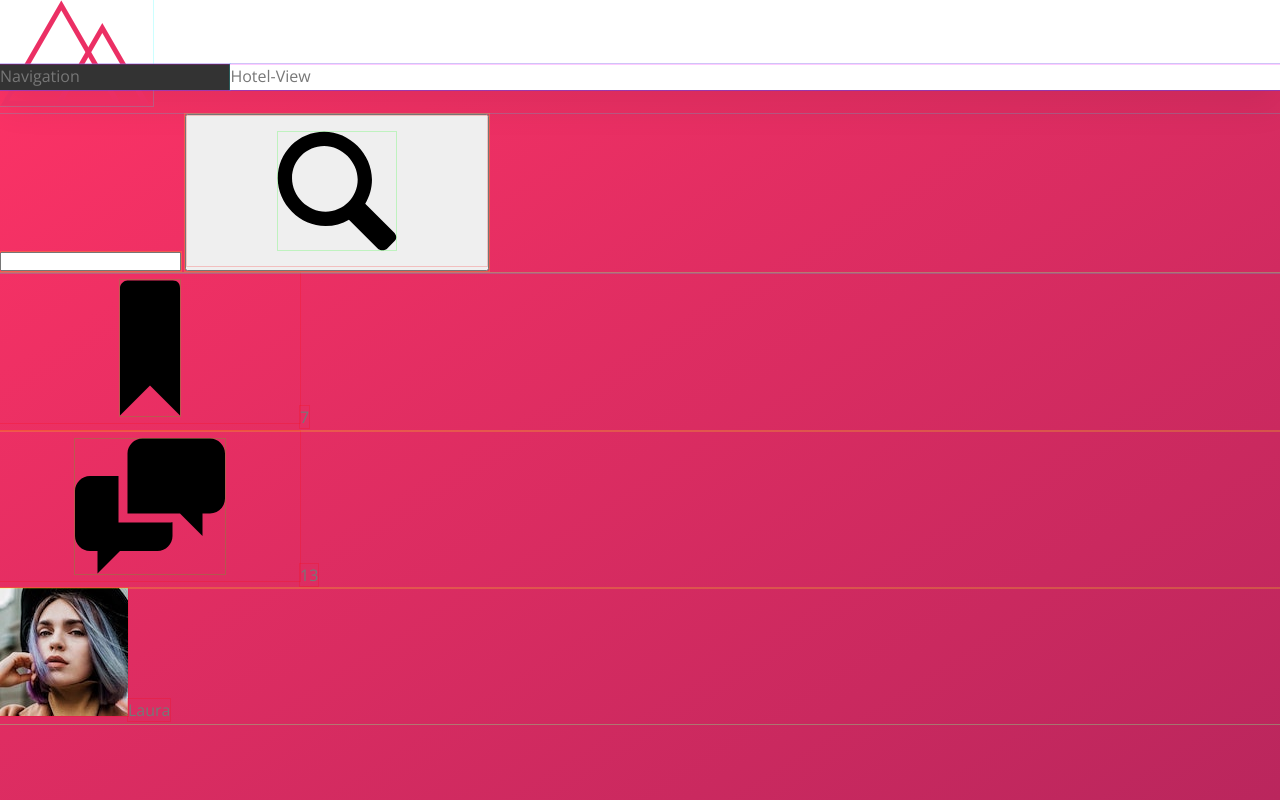
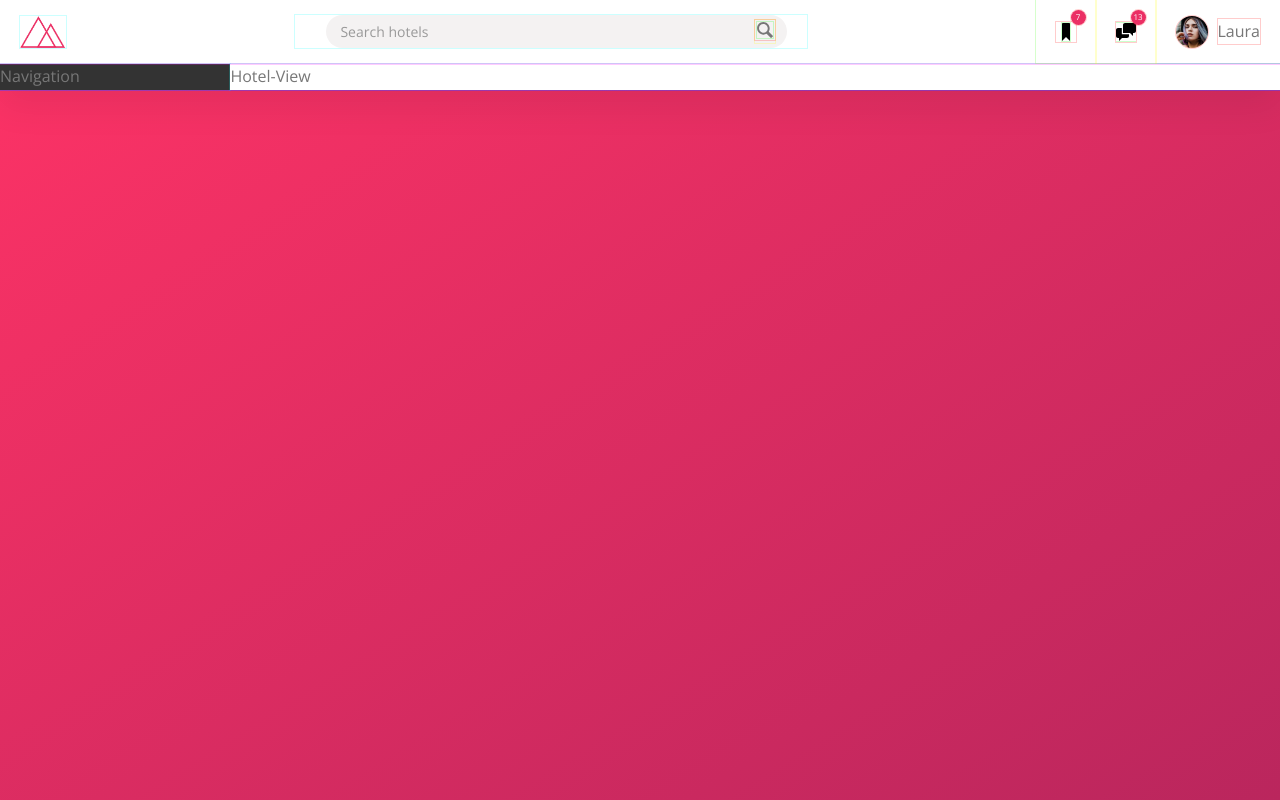
Before and after one commit to reinhardliess/trillo, a website: page index.html in a window 1280 px wide. Drawn offline with nearby package versions, Linux system fonts and the light colour scheme; files that its build step writes are made by us from their sources.

Commit message:
feat: add styles for header

```diff
--- a/index.html
+++ b/index.html
@@ -17,9 +17,9 @@
     <div class="container">
       <header class="header">
         <img src="./img/logo.png" alt="Company Logo" class="logo" />
-        <form action="#" class="search">
-          <input type="text" class="search__input" />
-          <button class="search__button">
+        <form action="/" method="get" class="search">
+          <input type="text" class="search__input" placeholder="Search hotels" />
+          <button type="submit" class="search__button">
             <svg class="search__icon">
               <use
                 xlink:href="./img/svg/sprite.svg#icon-magnifying-glass"
@@ -41,7 +41,7 @@
             </svg>
           </div>
           <div class="user-nav__user">
-            <img src="./img/user.jpg" alt="Profile photo" class="user_nav__user-photo" /><span
+            <img src="./img/user.jpg" alt="Profile photo" class="user-nav__user-photo" /><span
               class="user-nav__user-name"
             >Laura</span>
           </div>
--- a/sass/_components.scss
+++ b/sass/_components.scss
@@ -0,0 +1,102 @@
+.logo {
+  height: 3.2rem;
+  margin-left: 2rem;
+}
+
+.search {
+
+  flex: 0 0 40%;
+  display: flex;
+  justify-content: center;
+  align-items: center;
+
+  &__input {
+    font-family: inherit;
+    font-size: 1.4rem;
+    outline: none;
+    border: none;
+    border-radius: 100px;
+    padding: 0.7rem 1.4rem;
+    background-color: var(--color-grey-light-2);
+    width: 90%;
+    transition: all 0.2s;
+
+    &:focus {
+      width: 100%;
+    }
+
+    &::placeholder {
+      color: var(--color-grey-dark-3);
+    }
+  }
+
+  &__button {
+    margin-left: -3.2rem;
+    border: none;
+    background-color: var(--color-grey-light-2);
+    // pointer-events: none;
+    cursor: pointer;
+  }
+
+  &__icon {
+    height: 2rem;
+    width: 2rem;
+    fill: var(--color-grey-dark-2);
+  }
+}
+
+
+.user-nav {
+
+  display: flex;
+  align-self: stretch;
+  // background-color: lightblue;
+
+  & > * {
+    padding: 0 2rem;
+    display: flex;
+    align-items: center;
+    transition: background 0.2s;
+  }
+
+  & > *:hover {
+    background-color: var(--color-grey-light-2);
+  }
+
+  &__icon-box {
+    position: relative;
+  }
+
+  &__icon {
+    width: 2rem;
+    height: 2rem;
+  }
+
+  &__notification {
+    font-size: 0.8rem;
+    background-color: var(--color-primary);
+    border-radius: 50%;
+    width: 1.5rem;
+    height: 1.5rem;
+    color: #fff;
+    display: flex;
+    justify-content: center;
+    align-items: center;
+    position: absolute;
+    top: 1rem;
+    right: 1rem;
+  }
+
+  &__user {
+  }
+
+  &__user-photo {
+    border-radius: 50%;
+    width: 3.2rem;
+    height: 3.2rem;
+    margin-right: 1rem;
+  }
+
+  &__user-name {
+  }
+}
--- a/sass/_layout.scss
+++ b/sass/_layout.scss
@@ -8,7 +8,9 @@
   height: 6.4rem;
   background-color: #fff;
   border-bottom: 1px solid var(--color-grey-light-2);
-  color: var()
+  display: flex;
+  justify-content: space-between;
+  align-items: center;
 }
 
 .content {
```
